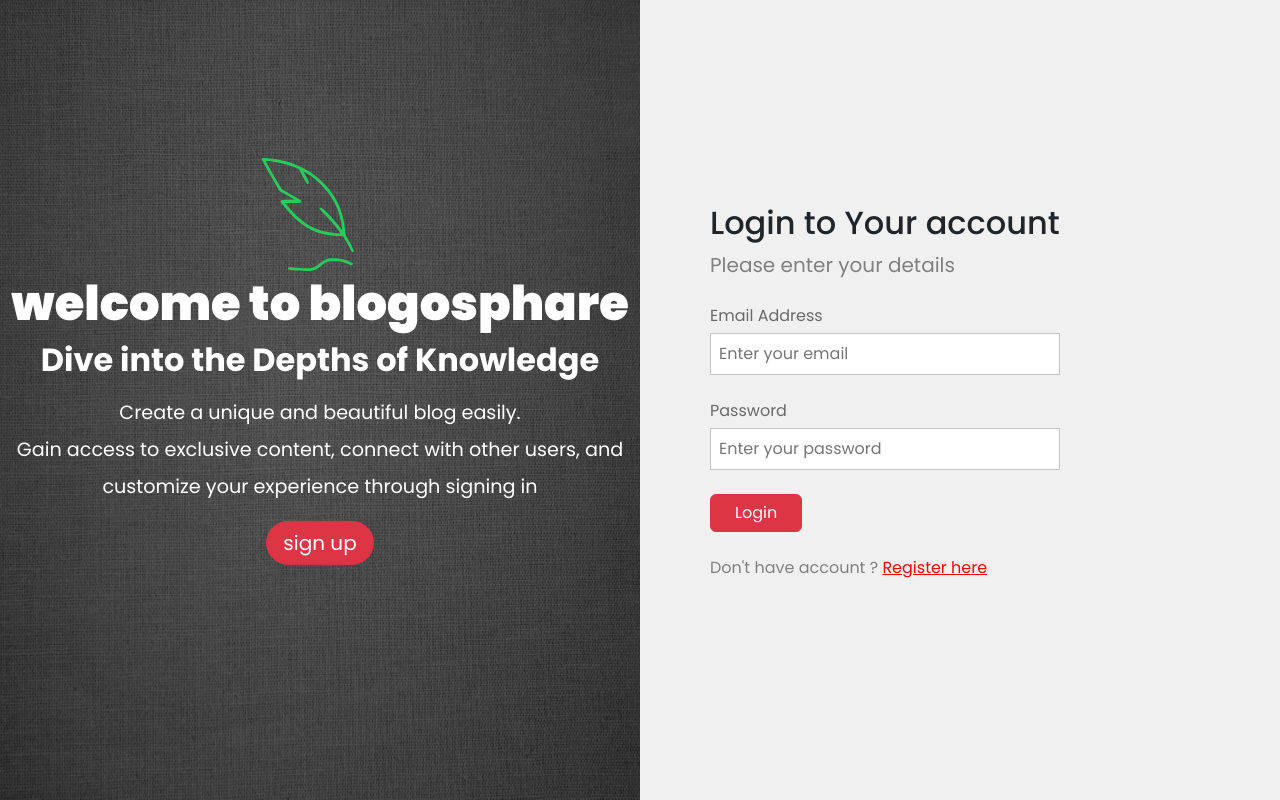
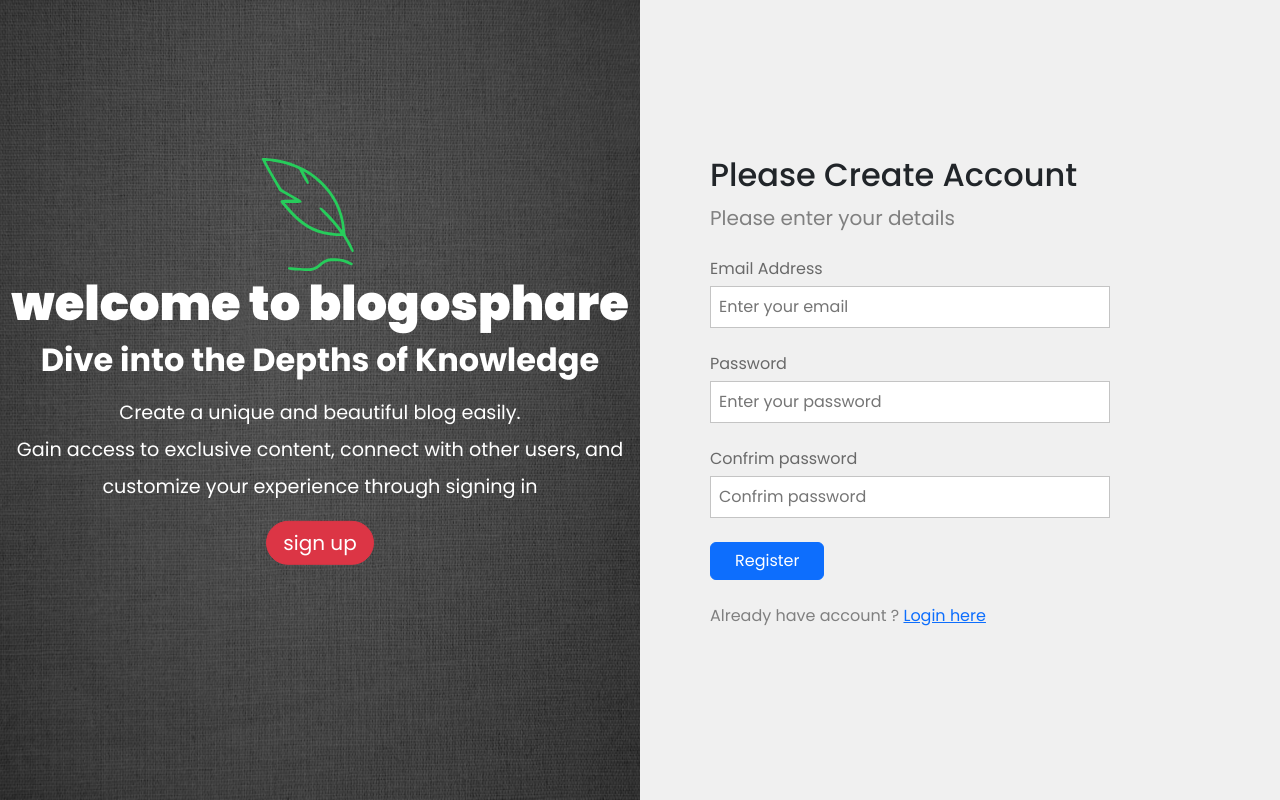
Before and after one commit to NagarajMurgod/BlogWebsite, a Django app: page /auth/loginpage/ in a window 1280 px wide. Run offline with Django 5.2, Linux system fonts and the light colour scheme.

Commit message:
register form

```diff
--- a/MyBlog/authentication/templates/login.html
+++ b/MyBlog/authentication/templates/login.html
@@ -39,22 +39,8 @@
                 </div>
             </div>
             <div class="right-container flex-item">
-                <div class="login-page">
-                    <h2 class="mb-2">Login to Your account</h2>
-                    <p class="mb-4 fs-5" style="color: grey">Please enter your details</p>
-                    <form action="">
-                        <div class="email pb-4">
-                            <label for="">Email Address</label><br>
-                            <input class="py-2 px-2" type="email" placeholder="Enter your email">
-                        </div>
-                        <div class="password pb-4">
-                            <label for="">Password</label><br>
-                            <input class="py-2 px-2" type="password" placeholder="Enter your password">
-                        </div>
-                        <button class="btn btn-danger px-4">Login</button>
-                    </form>
-                    <p class="mt-4" style="color: grey;">Don't have account ? <span><a style="color:red" href="">Register here</a></span></p>
-                </div>
+                {% block form_template %}
+                {% endblock %}
             </div>
         </div>
     </div>
--- a/MyBlog/authentication/templates/signup.html
+++ b/MyBlog/authentication/templates/signup.html
@@ -0,0 +1,24 @@
+{% extends 'login.html' %}
+
+{% block form_template %}
+<div class="login-page">
+    <h2 class="mb-2">Please Create Account</h2>
+    <p class="mb-4 fs-5" style="color: grey">Please enter your details</p>
+    <form action="">
+        <div class="email pb-4">
+            <label for="">Email Address</label><br>
+            <input class="py-2 px-2" type="email" placeholder="Enter your email">
+        </div>
+        <div class="password pb-4">
+            <label for="">Password</label><br>
+            <input class="py-2 px-2" type="password" placeholder="Enter your password">
+        </div>
+        <div class="email pb-4">
+            <label for="">Confrim password</label><br>
+            <input class="py-2 px-2" type="password" placeholder="Confrim password">
+        </div>
+        <button class="btn btn-primary px-4">Register</button>
+    </form>
+    <p class="mt-4" style="color: grey;">Already have account ? <span><a href="">Login here</a></span></p>
+</div>
+{% endblock %}
--- a/MyBlog/authentication/views.py
+++ b/MyBlog/authentication/views.py
@@ -6,7 +6,7 @@ from django.contrib.auth import authenticate, login
 from django.views.generic import TemplateView
 
 class loginpage(TemplateView):
-    template_name = 'login.html'
+    template_name = 'signup.html'
 
 
 class SignupView(APIView):
--- a/MyBlog/static/Authentication/LoginPage/CSS/LoginPageStyling.css
+++ b/MyBlog/static/Authentication/LoginPage/CSS/LoginPageStyling.css
@@ -105,11 +105,11 @@
 
 .email input{
     border: 1px solid rgb(196, 196, 196);
-    width: 350px;
+    width: 400px;
 }
 .password input{
     border: 1px solid rgb(196, 196, 196);
-    width: 350px;
+    width: 400px;
 }
 
 .email label,
```
